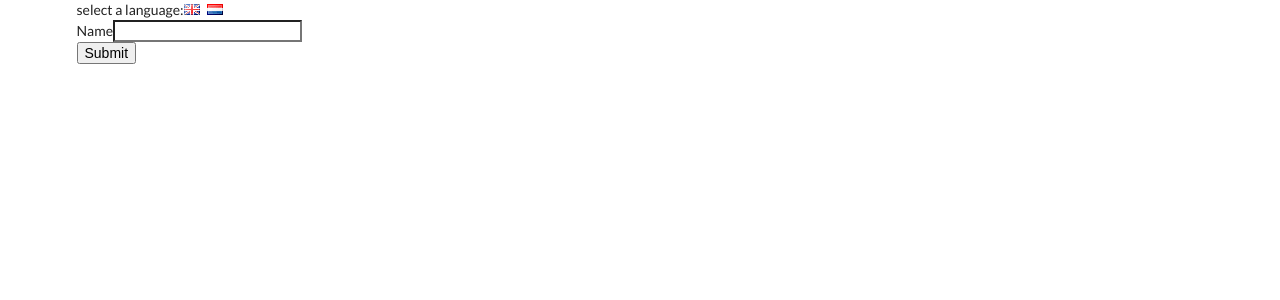
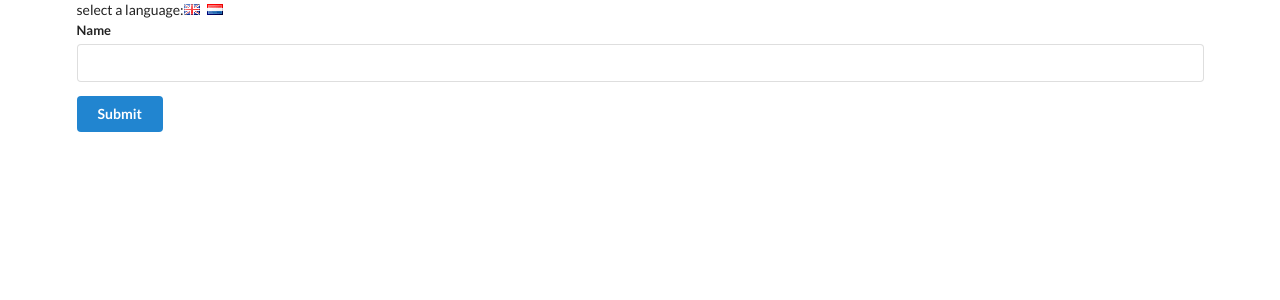
Before and after one commit to BarriF13/translate-form, a React (Create React App) app: page / in a window 1280 px wide. Shown: the top 300 px of the page. Built offline with nearby package versions, Linux system fonts and the light colour scheme.

Commit message:
Edit CSS

```diff
--- a/src/components/Button.js
+++ b/src/components/Button.js
@@ -3,7 +3,7 @@
 export class Button extends Component {
   render() {
     return (
-  <button className="ui primary "> Submit</button>
+  <button className="ui button primary "> Submit</button>
     )
   }
 }
--- a/src/components/UserCreate.js
+++ b/src/components/UserCreate.js
@@ -5,7 +5,7 @@
 
 const UserCreate = () => {
   return (
-    <div>
+    <div className="ui form">
       <Field/>
       <Button/>
     </div>
```
